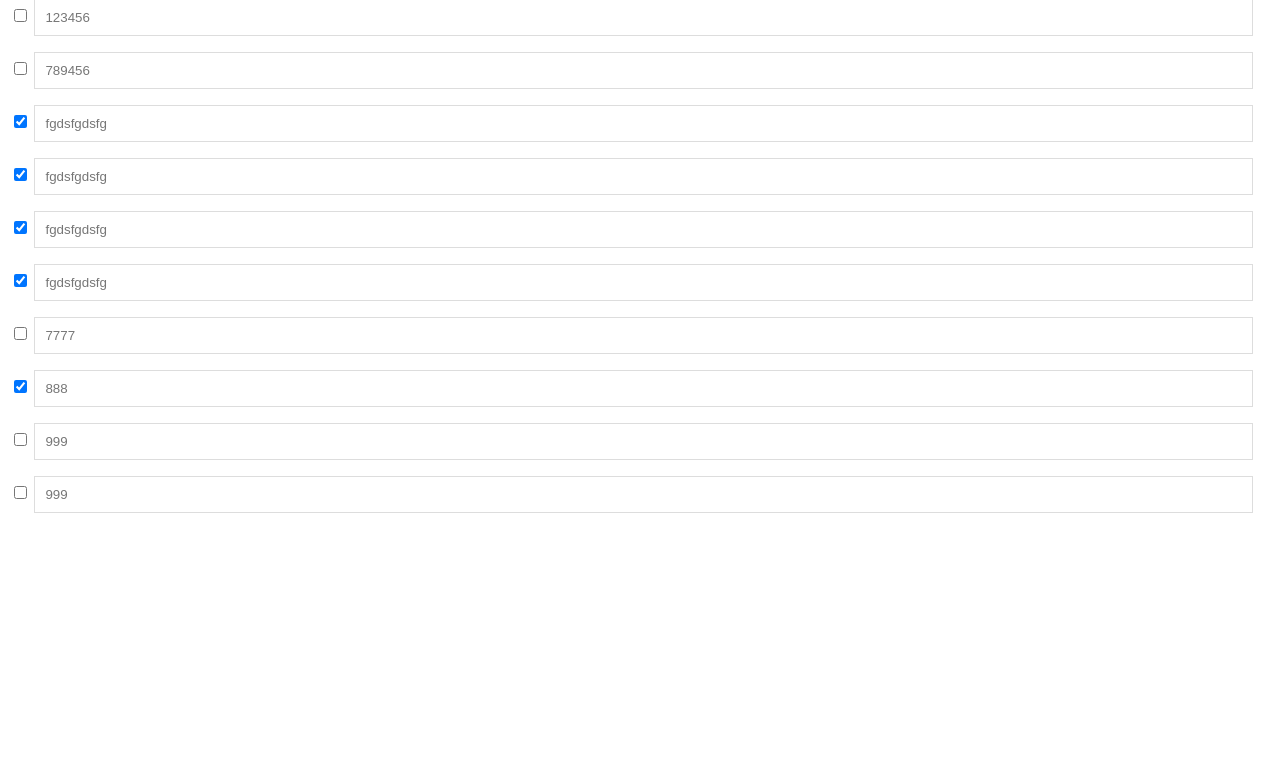
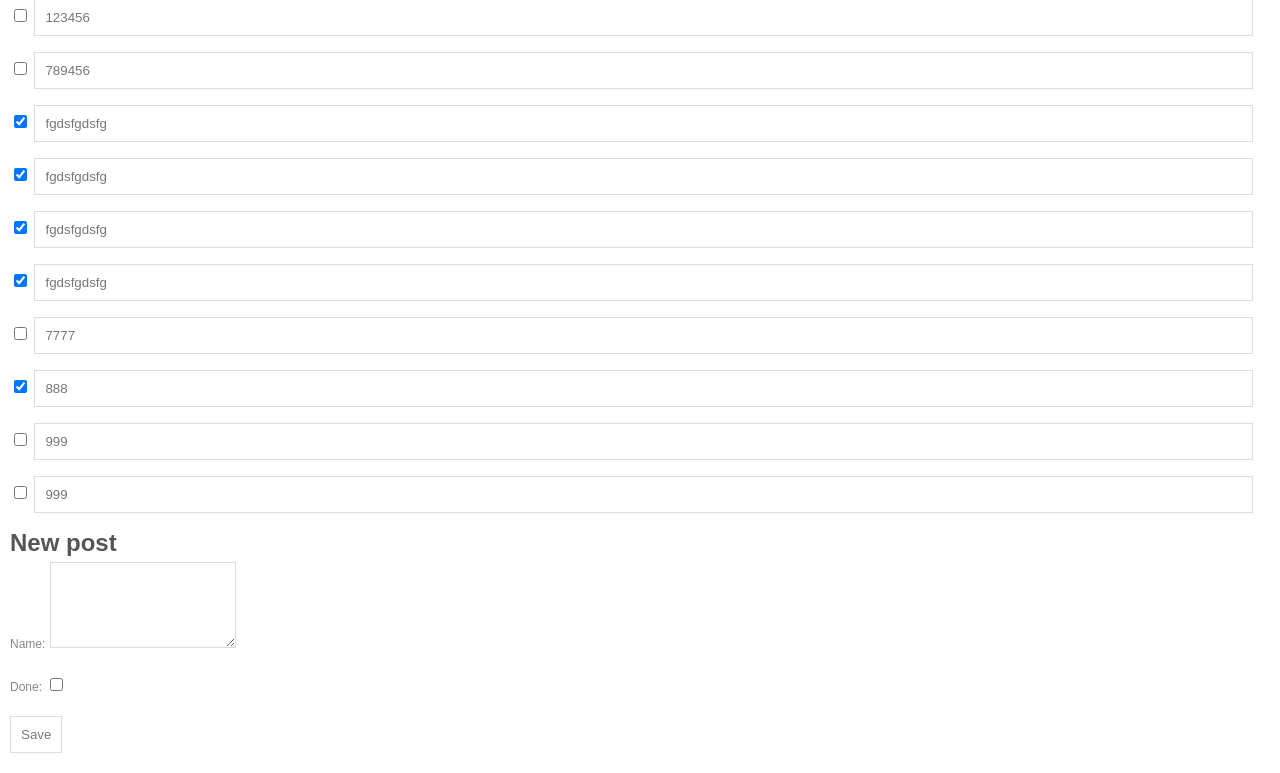
Before and after one commit to arguvos/ToDo-site, a Django app: template polls/templates/index.html in a window 1280 px wide. Shown: the part 75-848 px from the top of the page. Before the commit the page ends 588 px from the top, so only its background shows below. Run offline with Django 3.2, Linux system fonts and the light colour scheme; the template is opened without the code that fills it: values that come from a table or form of the project are taken from there, others are empty; data comes from the database, SQL or seed files in the repository; both versions use the stored data as it was after the commit.

Commit message:
Added form for add task.

```diff
--- a/mysite/urls.py
+++ b/mysite/urls.py
@@ -29,5 +29,6 @@ urlpatterns = [
     url(r'^login/$', auth_views.login, {'template_name': 'login.html'}, name='login'),
     url(r'^logout/$', auth_views.logout, {'next_page': 'login'}, name='logout'),
     url(r'^signup/$', views.signup, name='signup'),
-    url(r'^all/$', views.index, name='index'),
+    url(r'^index/$', views.index, name='index'),
+    #url(r'^add/$', views.post_new, name='post_new'),
 ]
--- /dev/null
+++ b/polls/forms.py
@@ -0,0 +1,9 @@
+from django import forms
+
+from .models import Task
+
+class PostForm(forms.ModelForm):
+
+    class Meta:
+        model = Task
+        fields = ('name', 'done')
--- a/polls/templates/index.html
+++ b/polls/templates/index.html
@@ -14,4 +14,10 @@
 		</p>
     {% endfor %}
 </form>
+
+    <h1>New post</h1>
+    <form method="POST" class="post-form">{% csrf_token %}
+        {{ form.as_p }}
+        <button type="submit" class="save btn btn-default">Save</button>
+    </form>
 {% endblock %}
```
Also changed, not shown: polls/views.py (+9 -2 lines), db.sqlite3.
